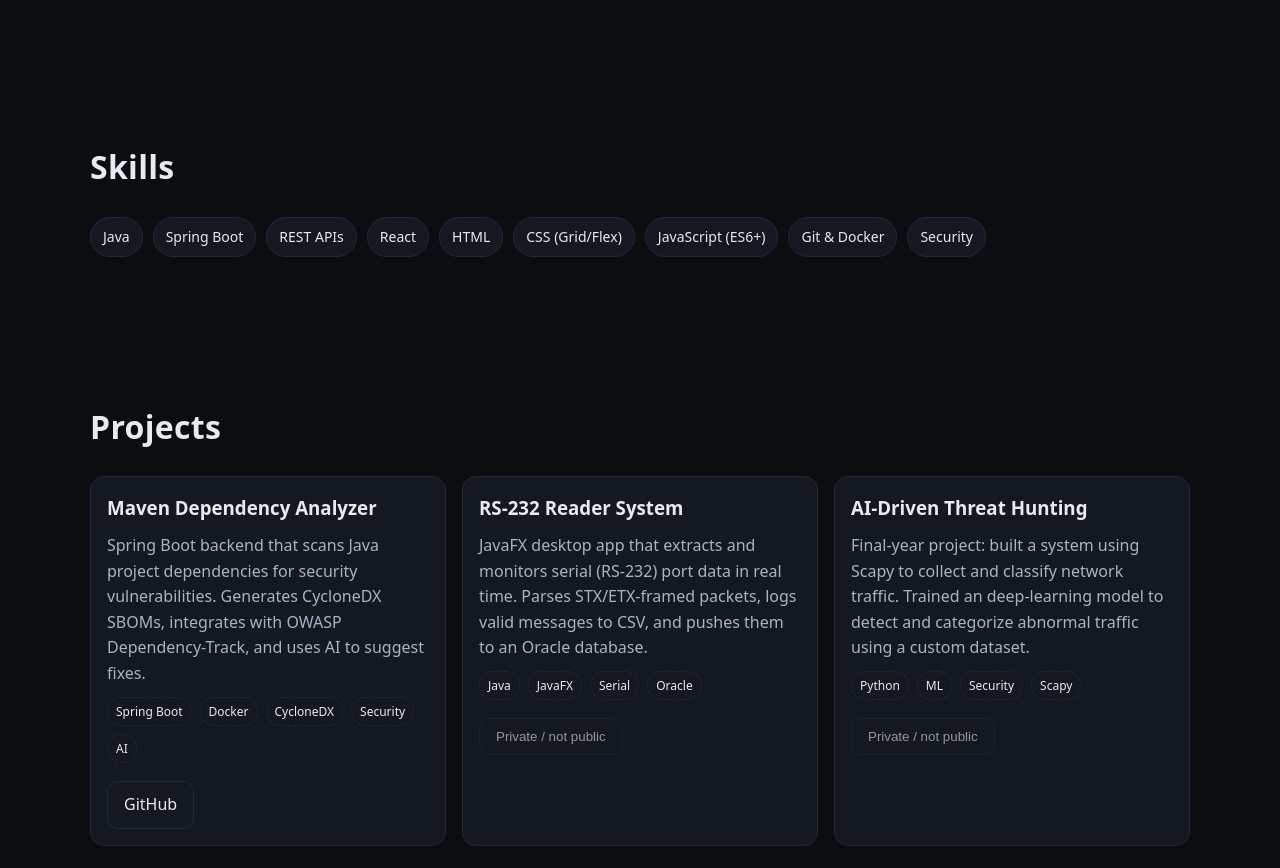
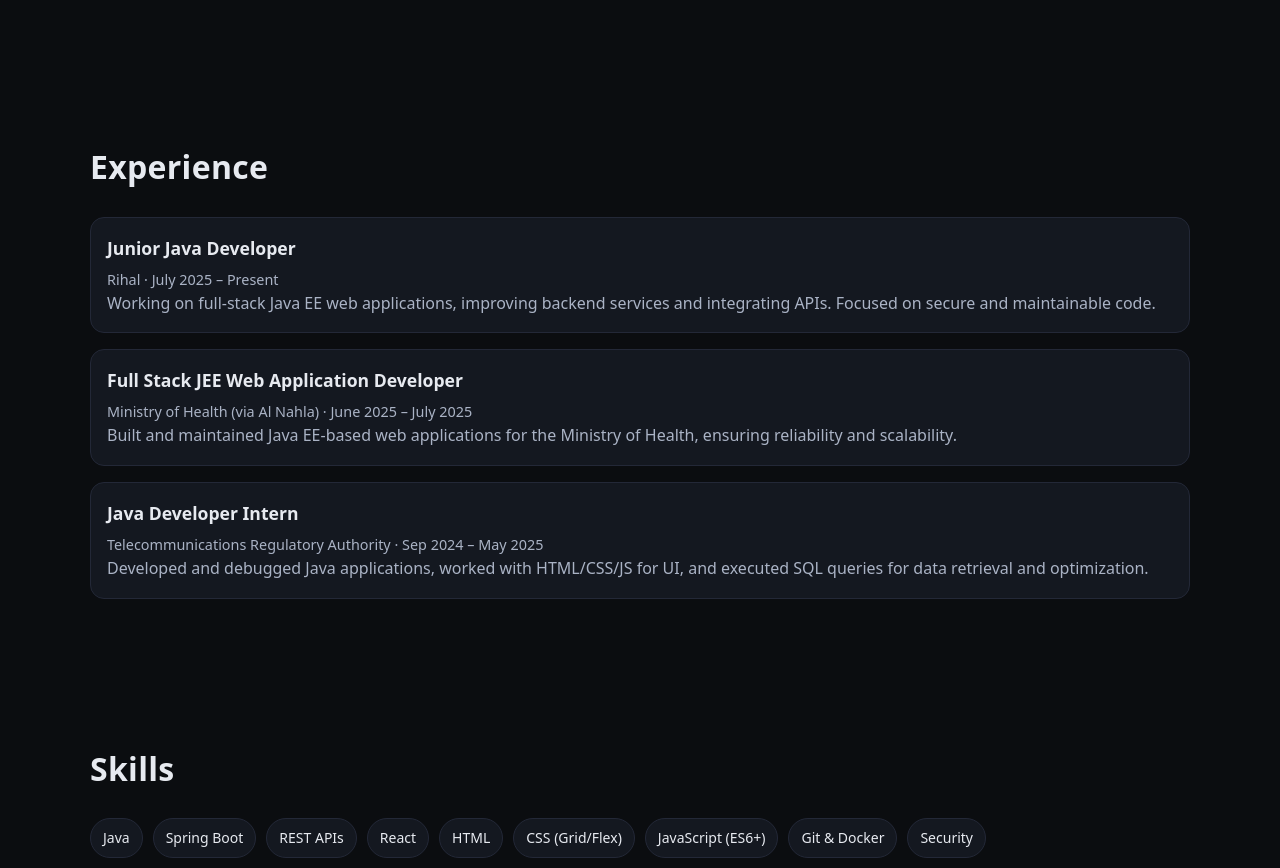
Before and after one commit to israalrasbi/Portfolio, a plain HTML site: page index.html in a window 1280 px wide. Shown: the part 1114-1982 px from the top of the page. Drawn offline with Linux system fonts and the light colour scheme.

Commit message:
Added the Experience section

```diff
--- a/index.html
+++ b/index.html
@@ -61,7 +61,8 @@
                     <p>
                         Highlights: I built a <strong>Maven Dependency Analyzer</strong> that generates SBOMs, pushes
                         them to Dependency-Track,
-                        pulls back CVEs, and uses AI to suggest fixes. For my final year project, I built an <strong>AI-Driven Threat
+                        pulls back CVEs, and uses AI to suggest fixes. For my final year project, I built an
+                        <strong>AI-Driven Threat
                             Hunting</strong> system:
                         an autoencoder that learns normal network behavior and flags anomalies using a dataset I curated
                         myself.
@@ -82,6 +83,32 @@
             </div>
         </section>
 
+        <!-- EXPERIENCE -->
+        <section id="experience" class="section container">
+            <h2 class="section-title">Experience</h2>
+            <div class="experience-grid">
+                <div class="xp-card">
+                    <h3>Junior Java Developer</h3>
+                    <p class="xp-meta">Rihal <span>· July 2025 – Present</span></p>
+                    <p>Working on full-stack Java EE web applications, improving backend services and integrating APIs.
+                        Focused on secure and maintainable code.</p>
+                </div>
+
+                <div class="xp-card">
+                    <h3>Full Stack JEE Web Application Developer</h3>
+                    <p class="xp-meta">Ministry of Health (via Al Nahla) <span>· June 2025 – July 2025</span></p>
+                    <p>Built and maintained Java EE-based web applications for the Ministry of Health, ensuring
+                        reliability and scalability.</p>
+                </div>
+
+                <div class="xp-card">
+                    <h3>Java Developer Intern</h3>
+                    <p class="xp-meta">Telecommunications Regulatory Authority <span>· Sep 2024 – May 2025</span></p>
+                    <p>Developed and debugged Java applications, worked with HTML/CSS/JS for UI, and executed SQL
+                        queries for data retrieval and optimization.</p>
+                </div>
+            </div>
+        </section>
 
         <!-- SKILLS -->
         <section id="skills" class="section container">
--- a/styles.css
+++ b/styles.css
@@ -133,3 +133,37 @@ html{scroll-behavior:smooth}
 }
 
 .btn.disabled{opacity:.6; pointer-events:none}
+
+.experience-grid {
+  display: grid;
+  gap: 16px;
+}
+
+.xp-card {
+  background: var(--card);
+  border: 1px solid var(--border);
+  border-radius: 14px;
+  padding: 16px;
+  transition: transform 0.15s ease, box-shadow 0.15s ease;
+}
+
+.xp-card:hover {
+  transform: translateY(-3px);
+  box-shadow: 0 8px 24px rgba(0,0,0,0.15);
+}
+
+.xp-card h3 {
+  margin: 0 0 6px;
+  font-size: 1.1rem;
+}
+
+.xp-meta {
+  margin: 0 0 10px;
+  font-size: 0.9rem;
+  color: var(--muted);
+}
+
+.xp-card p {
+  margin: 0;
+  color: var(--muted);
+}
```
